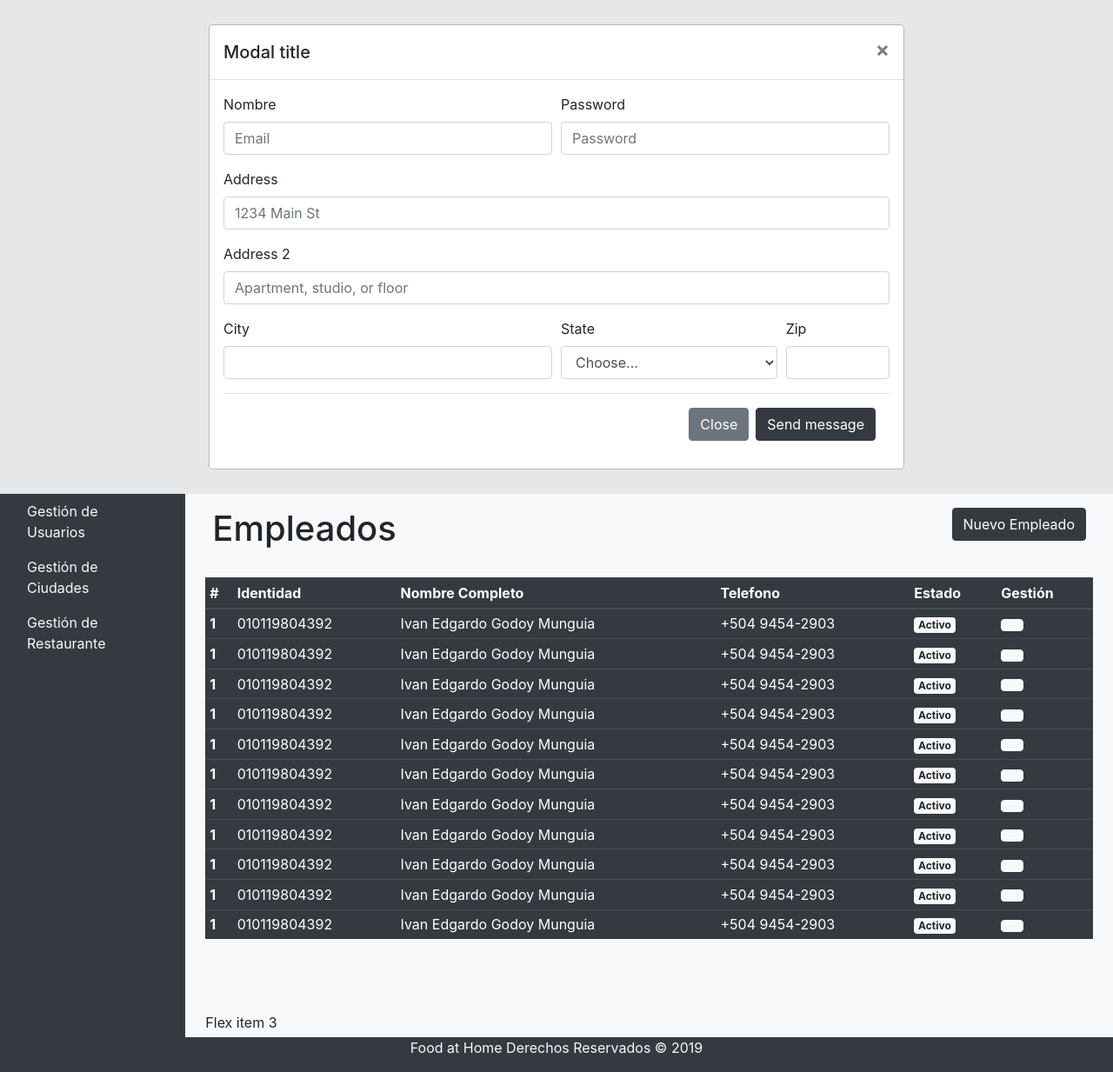
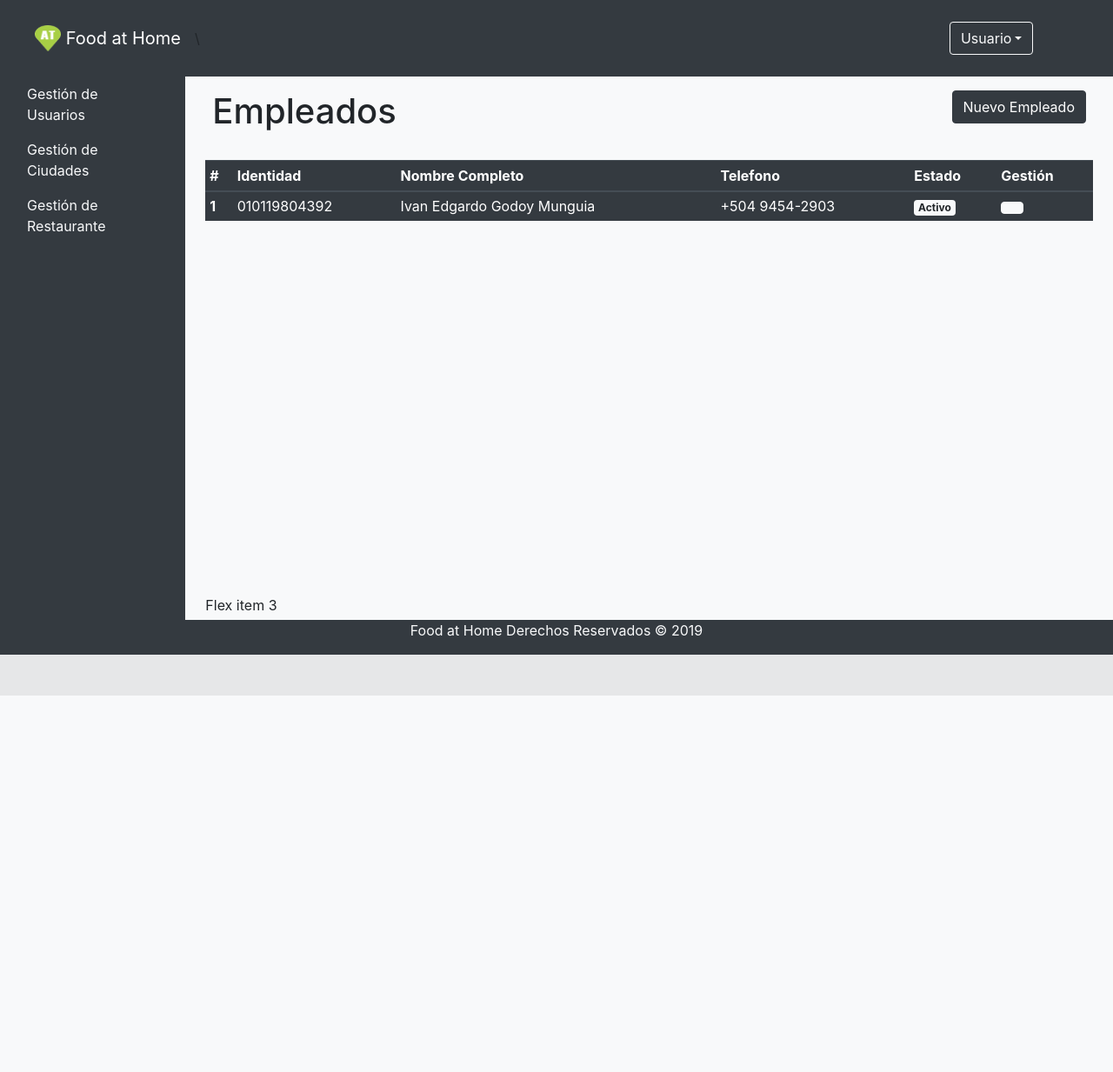
Before and after one commit to kebelandrade/project_food_at_home, a Django app: page /administrador/Empleado.html in a window 1280 px wide. Shown: the whole page at 87% size. After the commit the page ends 800 px from the top, so only its background shows below. Run offline with Django 3.2, Linux system fonts and the light colour scheme; some libraries are stand-ins or nearby versions.

Commit message:
casi for

```diff
--- a/food_at_home/food_at_home/templates/administrador/Empleado.html
+++ b/food_at_home/food_at_home/templates/administrador/Empleado.html
@@ -40,106 +40,6 @@
                       <button type="button" class="btn btn-light" data-toggle="modal"  data-target="#modalNewEmpleado"><span class="icon-pen"></span></button>
                   </td>
                 </tr>
-                              <tr>
-                  <th scope="row">1</th>
-                  <td>010119804392</td>
-                  <td>Ivan Edgardo Godoy Munguia</td>
-                  <td>+504 9454-2903</td>
-                  <td><span class="badge badge-light">Activo</span></td>
-                  <td>
-                      <button type="button" class="btn btn-light" data-toggle="modal"  data-target="#modalNewEmpleado"><span class="icon-pen"></span></button>
-                  </td>
-                </tr>
-                              <tr>
-                  <th scope="row">1</th>
-                  <td>010119804392</td>
-                  <td>Ivan Edgardo Godoy Munguia</td>
-                  <td>+504 9454-2903</td>
-                  <td><span class="badge badge-light">Activo</span></td>
-                  <td>
-                      <button type="button" class="btn btn-light" data-toggle="modal"  data-target="#modalNewEmpleado"><span class="icon-pen"></span></button>
-                  </td>
-                </tr>
-                              <tr>
-                  <th scope="row">1</th>
-                  <td>010119804392</td>
-                  <td>Ivan Edgardo Godoy Munguia</td>
-                  <td>+504 9454-2903</td>
-                  <td><span class="badge badge-light">Activo</span></td>
-                  <td>
-                      <button type="button" class="btn btn-light" data-toggle="modal"  data-target="#modalNewEmpleado"><span class="icon-pen"></span></button>
-                  </td>
-                </tr>                <tr>
-                  <th scope="row">1</th>
-                  <td>010119804392</td>
-                  <td>Ivan Edgardo Godoy Munguia</td>
-                  <td>+504 9454-2903</td>
-                  <td><span class="badge badge-light">Activo</span></td>
-                  <td>
-                      <button type="button" class="btn btn-light" data-toggle="modal"  data-target="#modalNewEmpleado"><span class="icon-pen"></span></button>
-                  </td>
-                </tr>
-                              <tr>
-                  <th scope="row">1</th>
-                  <td>010119804392</td>
-                  <td>Ivan Edgardo Godoy Munguia</td>
-                  <td>+504 9454-2903</td>
-                  <td><span class="badge badge-light">Activo</span></td>
-                  <td>
-                      <button type="button" class="btn btn-light" data-toggle="modal"  data-target="#modalNewEmpleado"><span class="icon-pen"></span></button>
-                  </td>
-                </tr>                <tr>
-                  <th scope="row">1</th>
-                  <td>010119804392</td>
-                  <td>Ivan Edgardo Godoy Munguia</td>
-                  <td>+504 9454-2903</td>
-                  <td><span class="badge badge-light">Activo</span></td>
-                  <td>
-                      <button type="button" class="btn btn-light" data-toggle="modal"  data-target="#modalNewEmpleado"><span class="icon-pen"></span></button>
-                  </td>
-                </tr>                <tr>
-                  <th scope="row">1</th>
-                  <td>010119804392</td>
-                  <td>Ivan Edgardo Godoy Munguia</td>
-                  <td>+504 9454-2903</td>
-                  <td><span class="badge badge-light">Activo</span></td>
-                  <td>
-                      <button type="button" class="btn btn-light" data-toggle="modal"  data-target="#modalNewEmpleado"><span class="icon-pen"></span></button>
-                  </td>
-                </tr>
-                              <tr>
-                  <th scope="row">1</th>
-                  <td>010119804392</td>
-                  <td>Ivan Edgardo Godoy Munguia</td>
-                  <td>+504 9454-2903</td>
-                  <td><span class="badge badge-light">Activo</span></td>
-                  <td>
-                      <button type="button" class="btn btn-light" data-toggle="modal"  data-target="#modalNewEmpleado"><span class="icon-pen"></span></button>
-                  </td>
-                </tr>
-                              <tr>
-                  <th scope="row">1</th>
-                  <td>010119804392</td>
-                  <td>Ivan Edgardo Godoy Munguia</td>
-                  <td>+504 9454-2903</td>
-                  <td><span class="badge badge-light">Activo</span></td>
-                  <td>
-                      <button type="button" class="btn btn-light" data-toggle="modal"  data-target="#modalNewEmpleado"><span class="icon-pen"></span></button>
-                  </td>
-                </tr>
-                              <tr>
-                  <th scope="row">1</th>
-                  <td>010119804392</td>
-                  <td>Ivan Edgardo Godoy Munguia</td>
-                  <td>+504 9454-2903</td>
-                  <td><span class="badge badge-light">Activo</span></td>
-                  <td>
-                      <button type="button" class="btn btn-light" data-toggle="modal"  data-target="#modalNewEmpleado"><span class="icon-pen"></span></button>
-                  </td>
-                </tr>
-
-
-
 
               </tbody>
           </table>
--- a/food_at_home/food_at_home/templates/administrador/modals/modalNewEmpleado.html
+++ b/food_at_home/food_at_home/templates/administrador/modals/modalNewEmpleado.html
@@ -28,8 +28,14 @@
                                   </div>
                                   <div class="form-row">
                                     <div class="form-group col-md-6">
-                                      <label for="inputCity">City</label>
-                                      <input type="text" class="form-control" id="inputCity">
+                                      <label for="exampleFormControlSelect2">Seleccion ciudad</label>
+                                      <select class="form-control" id="exampleFormControlSelect1">
+                                      <option>1</option>
+                                      <option>2</option>
+                                      <option>3</option>
+                                      <option>4</option>
+                                      <option>5</option>
+                                    </select>
                                     </div>
                                     <div class="form-group col-md-4">
                                       <label for="inputState">State</label>
--- a/food_at_home/food_at_home/templates/administrador/root.html
+++ b/food_at_home/food_at_home/templates/administrador/root.html
@@ -12,7 +12,7 @@
     <title>{% block titulo %}Root{% endblock %}</title>
 </head>
 <body>
-{% block foo %}
+{% block food %}
 {% include "administrador/componentes/menuAdmin.html" %}
 {% endblock %}
 <div class="row" style="height: 625px; padding: 0; margin: 0">
--- a/food_at_home/food_at_home/views/administrador.py
+++ b/food_at_home/food_at_home/views/administrador.py
@@ -6,10 +6,13 @@ from django.core.exceptions import ValidationError
 from django.core import serializers
 from django.template.response import *
 from django.template import *
+from ..models import Ciudad
+
 
 def index(request):
     return render(request, "administrador/root.html")
 
 
 def gestionUsuarios(request):
-    return render(request, "administrador/Empleado.html")
+    empleados = serializers.serialize("json", Empleado.objects.all())
+    return render(request, 'administrador/Empleado.html',{'empleados':empleados})
```
